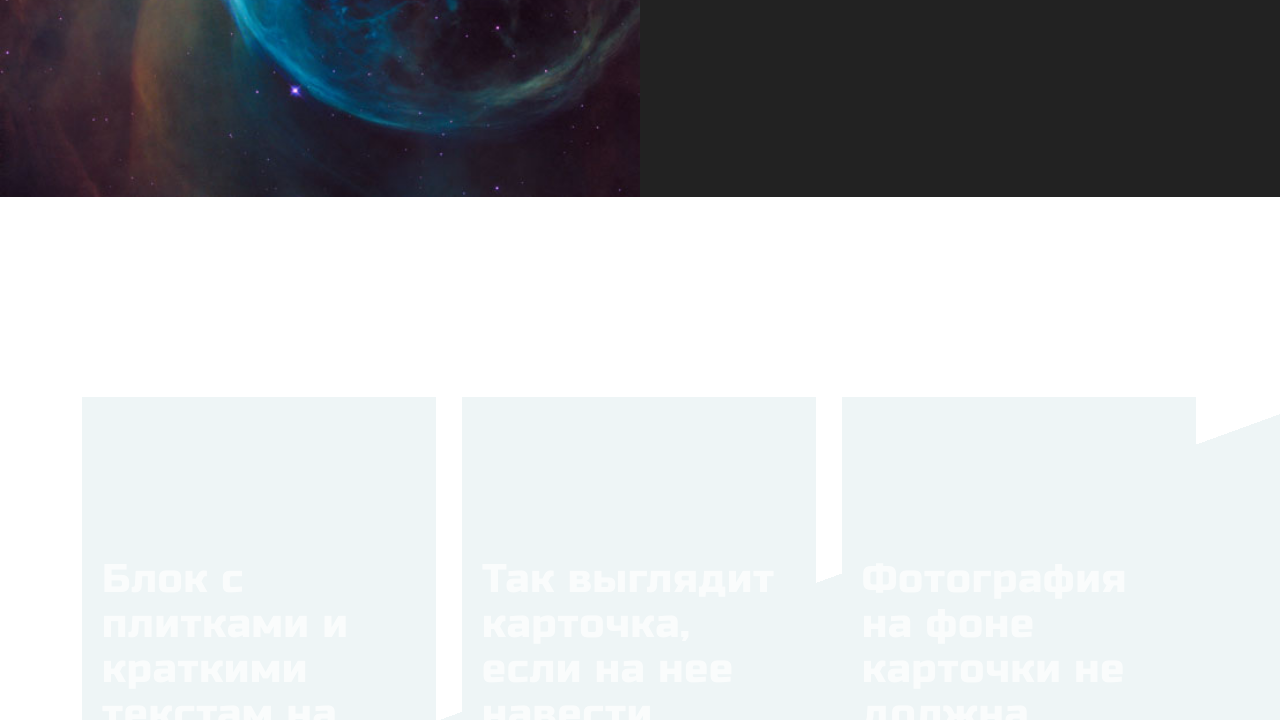
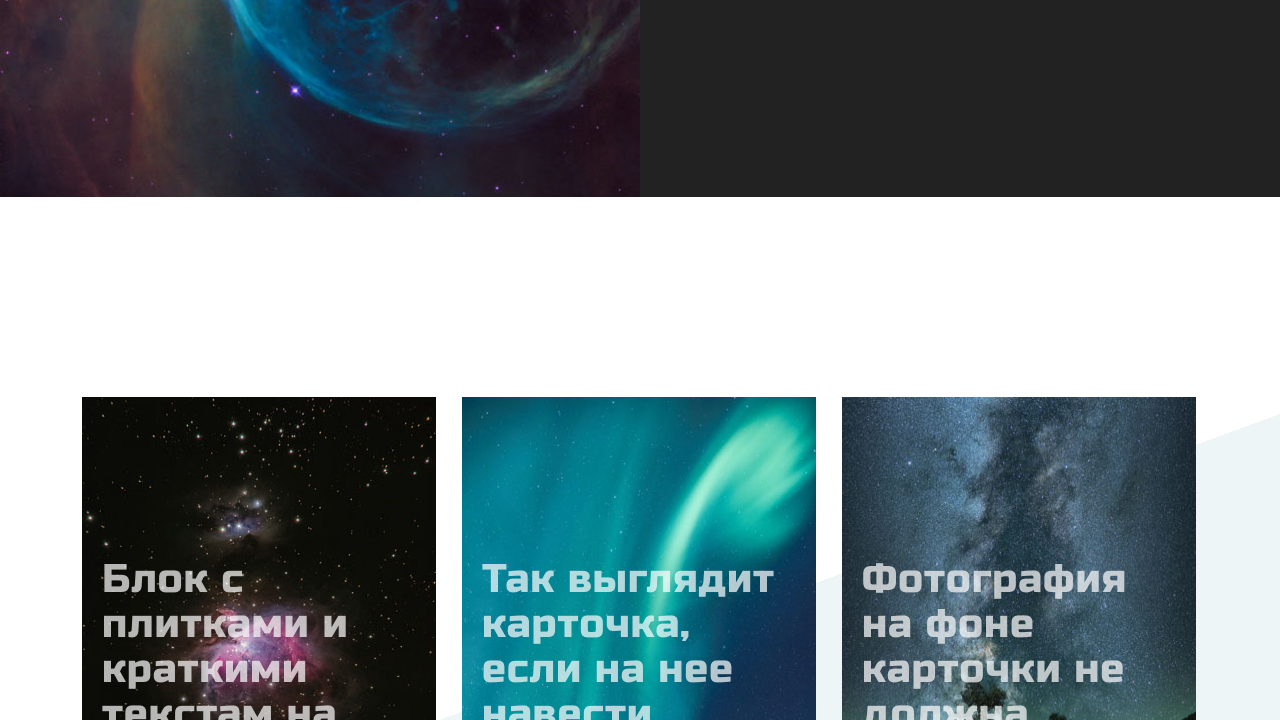
Before and after one commit to Badrutdin/wejet-test, a plain HTML site: page index.html in a window 1280 px wide. Shown: the part 2080-2800 px from the top of the page. Drawn offline with nearby package versions, Linux system fonts and the light colour scheme; files that its build step writes are made by us from their sources; the site is published under a folder, as on GitHub Pages, so addresses that start at the root find nothing.

Commit message:
Update index.html

```diff
--- a/index.html
+++ b/index.html
@@ -1,7 +1,6 @@
 <!doctype html>
 <html lang="en">
 <head>
-    <link href="css/style.css" rel="stylesheet">
     <link crossorigin href="https://fonts.gstatic.com" rel="preconnect">
     <link crossorigin="anonymous" href="https://cdn.jsdelivr.net/npm/bootstrap@5.1.3/dist/css/bootstrap.min.css"
           integrity="sha384-1BmE4kWBq78iYhFldvKuhfTAU6auU8tT94WrHftjDbrCEXSU1oBoqyl2QvZ6jIW3" rel="stylesheet">
@@ -9,6 +8,8 @@
     <meta content="width=device-width, user-scalable=no, initial-scale=1.0, maximum-scale=1.0, minimum-scale=1.0"
           name="viewport">
     <meta content="ie=edge" http-equiv="X-UA-Compatible">
+    <link href="css/style.css" rel="stylesheet">
+
     <title>Document</title>
 </head>
 <body>
@@ -78,7 +79,7 @@
         </div>
     </div>
 </header>
-<div class="block-1 section" id="block_1" style="  background-image: url('/photos/space_bg-resize.jpg');">
+<div class="block-1 section" id="block_1" style="  background-image: url('photos/space_bg-resize.jpg');">
     <div class="container">
         <div class="section__row-content">
             <div class="row flex-column text-center">
@@ -201,7 +202,7 @@
                     <div class="col">
                         <div class="card">
                             <div class="card__text text-left"
-                                 style="background-image: url(/photos/alexander-andrews-fsH1KjbdjE8-unsplash-resize.jpg)">
+                                 style="background-image: url('photos/alexander-andrews-fsH1KjbdjE8-unsplash-resize.jpg')">
                                 <div class="card__title title">
                                     Блок с плитками и краткими текстам на них
                                 </div>
@@ -214,7 +215,7 @@
                     <div class="col">
                         <div class="card">
                             <div class="card__text text-left"
-                                 style="background-image: url(/photos/johny-goerend-Oz2ZQ2j8We8-unsplash-resize.jpg)">
+                                 style="background-image: url('photos/johny-goerend-Oz2ZQ2j8We8-unsplash-resize.jpg')">
                                 <div class="card__title title">
                                     Так выглядит карточка, если на нее навести курсор
                                 </div>
@@ -227,7 +228,7 @@
                     <div class="col">
                         <div class="card">
                             <div class="card__text text-left"
-                                 style="background-image: url(/photos/nate-rayfield-_WR6tUIAJe8-unsplash-resize.jpg)">
+                                 style="background-image: url('photos/nate-rayfield-_WR6tUIAJe8-unsplash-resize.jpg')">
                                 <div class="card__title title">
                                     Фотография на фоне карточки не должна мешать
                                 </div>
```
